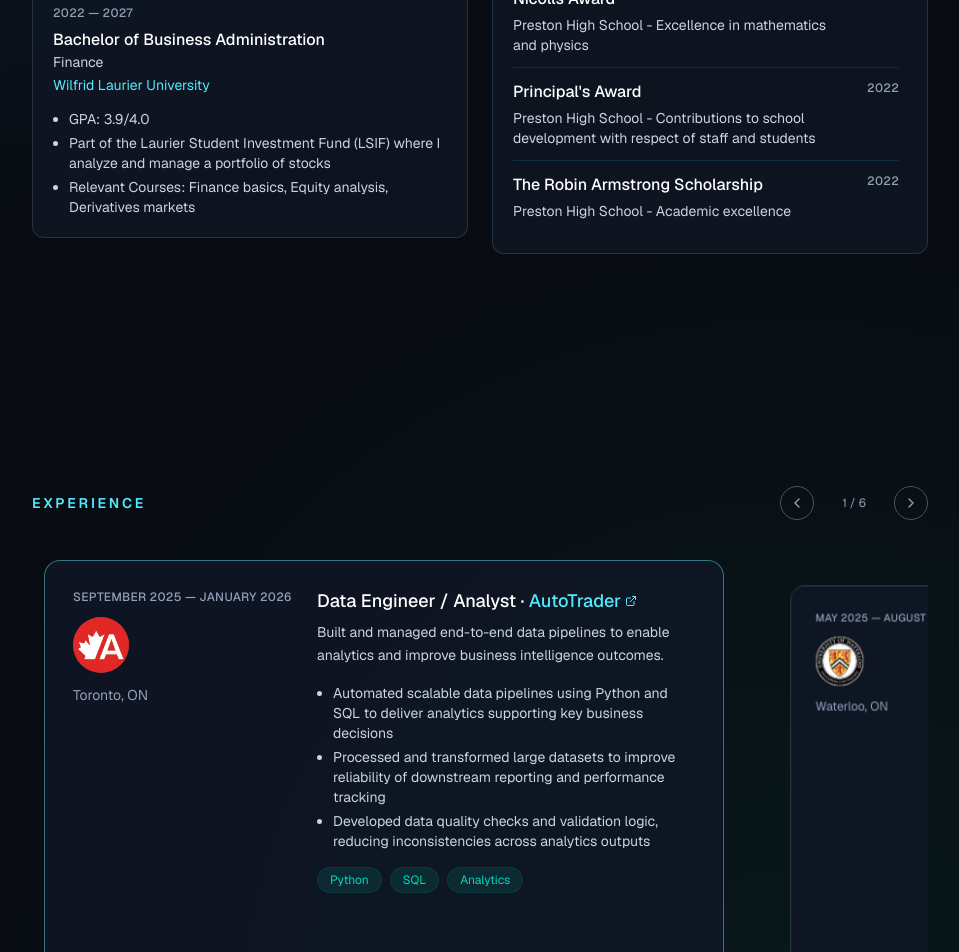
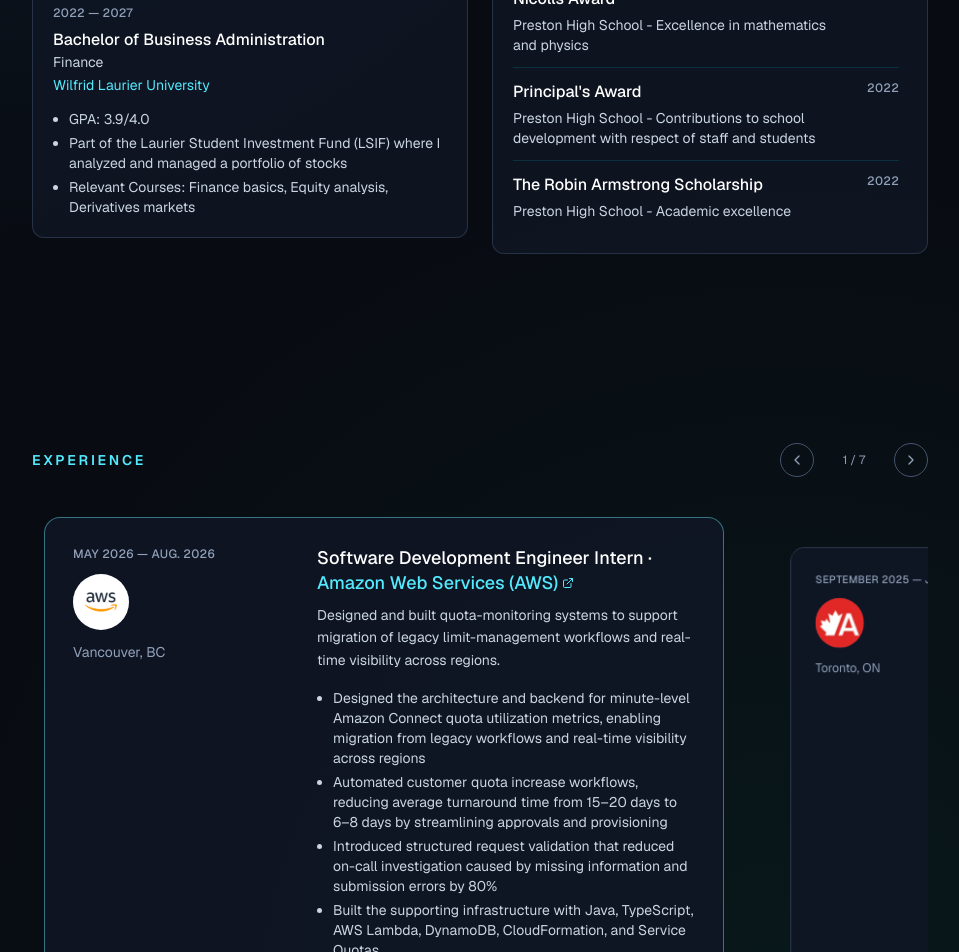
Before and after one commit to shubhampatel6103/portfolio, a Next.js app: page / in a window 1280 px wide. Shown: the part 1220-2172 px from the top of the page, without its empty margins (304-1263 px from the left). Built offline with nearby package versions, Linux system fonts and the light colour scheme.

Commit message:
update portfolio sep 8 2026

```diff
--- a/src/app/page.tsx
+++ b/src/app/page.tsx
@@ -1,7 +1,6 @@
 import Header from "@/components/header";
 import HeroSection from "@/components/heroSection";
 import EducationSection from "@/components/educationSection";
-import AboutSection from "@/components/aboutSection";
 import ExperienceSection from "@/components/experienceSection";
 import ProjectsSection from "@/components/projectsSection";
 import ScrollToTop from "@/components/scrollToTop";
--- a/src/components/educationSection.tsx
+++ b/src/components/educationSection.tsx
@@ -20,7 +20,7 @@
     period: "2022 — 2027",
     details: [
       "GPA: 3.9/4.0",
-      "Part of the Laurier Student Investment Fund (LSIF) where I analyze and manage a portfolio of stocks",
+      "Part of the Laurier Student Investment Fund (LSIF) where I analyzed and managed a portfolio of stocks",
       "Relevant Courses: Finance basics, Equity analysis, Derivatives markets",
     ],
   },
@@ -29,7 +29,7 @@
 const awards = [
   {
     name: "President's Gold Scholarship",
-    year: "2022 — 2025",
+    year: "2022 — 2026",
     description:
       "Wilfrid Laurier University - Cumulative GPA 10.5+ and 95%+ high school average",
   },
--- a/src/components/experienceSection.tsx
+++ b/src/components/experienceSection.tsx
@@ -8,6 +8,30 @@
 
 const experiences = [
   {
+    period: "May 2026 — Aug. 2026",
+    title: "Software Development Engineer Intern",
+    company: "Amazon Web Services (AWS)",
+    companyUrl: "https://aws.amazon.com",
+    location: "Vancouver, BC",
+    logoPath: "/experience/aws.png",
+    description:
+      "Designed and built quota-monitoring systems to support migration of legacy limit-management workflows and real-time visibility across regions.",
+    technologies: [
+      "Java",
+      "TypeScript",
+      "AWS Lambda",
+      "DynamoDB",
+      "CloudFormation",
+      "Service Quotas",
+    ],
+    details: [
+      "Designed the architecture and backend for minute-level Amazon Connect quota utilization metrics, enabling migration from legacy workflows and real-time visibility across regions",
+      "Automated customer quota increase workflows, reducing average turnaround time from 15–20 days to 6–8 days by streamlining approvals and provisioning",
+      "Introduced structured request validation that reduced on-call investigation caused by missing information and submission errors by 80%",
+      "Built the supporting infrastructure with Java, TypeScript, AWS Lambda, DynamoDB, CloudFormation, and Service Quotas",
+    ],
+  },
+  {
     period: "September 2025 — January 2026",
     title: "Data Engineer / Analyst",
     company: "AutoTrader",
@@ -16,11 +40,11 @@
     logoPath: "/experience/autotrader-logo.jpg",
     description:
       "Built and managed end-to-end data pipelines to enable analytics and improve business intelligence outcomes.",
-    technologies: ["Python", "SQL", "Analytics"],
+    technologies: ["Python", "SQL", "ETL", "Data Quality"],
     details: [
-      "Automated scalable data pipelines using Python and SQL to deliver analytics supporting key business decisions",
-      "Processed and transformed large datasets to improve reliability of downstream reporting and performance tracking",
-      "Developed data quality checks and validation logic, reducing inconsistencies across analytics outputs",
+      "Built optimized Python and SQL ETL pipelines processing gigabytes of data daily across 2,000+ dealerships, supporting executive analytics and operational reporting at scale",
+      "Automated a manual deployment and validation workflow, reducing end-to-end execution time from 16 hours to 15 minutes while eliminating configuration errors",
+      "Developed data quality checks and alerting to improve downstream reporting reliability and prevent invalid dealership data from reaching analysts",
     ],
   },
   {
@@ -34,9 +58,8 @@
       "Engineered static analysis tools to identify and prevent compiler-level errors in Scala applications.",
     technologies: ["Scala", "Compiler Analysis", "DAG", "Testing"],
     details: [
-      "Developed a Scala compiler analysis feature to detect and prevent global object initialization errors",
-      "Designed test suites and debugged core compiler logic, improving robustness of static analysis workflows",
-      "Applied graph-based reasoning (e.g., directed acyclic graphs) to ensure correctness and explainability of warnings",
+      "Developed a Scala compiler analysis feature to detect global object initialization issues and validate initialization safety through compiler tests and graph-based dependency analysis",
+      "Researched compiler design and grammar rules to strengthen static analysis methods and improve the correctness of compiler warnings",
     ],
   },
   {
@@ -51,15 +74,14 @@
     technologies: [
       "Next.js",
       "TypeScript",
-      "SQL",
+      "PostgreSQL",
       "Google Cloud",
       "Gemini API",
     ],
     details: [
-      "Built and deployed financial modeling tools using Next.js, TypeScript, SQL, and Google Cloud",
-      "Implemented valuation, forecasting, and capital budgeting features, reducing advisor workload by 70%+",
-      "Integrated an AI document extraction assistant using Gemini API and Cloud Functions to automate calculations",
-      "Designed scalable backend workflows and database structures to support secure client financial data and real-time tool usage",
+      "Built secure financial modeling tools using Next.js, TypeScript, PostgreSQL, and Google Cloud to support valuation, forecasting, and planning workflows",
+      "Developed an AI-powered document extraction system using Gemini API and Cloud Functions, improving parsing accuracy from 58% to 98% across financial statements",
+      "Automated document processing workflows, reducing manual review effort for certified financial advisors by over twenty hours weekly",
     ],
   },
   {
@@ -73,10 +95,8 @@
       "Built healthcare mobile app with secure connectivity to medical devices and enterprise-grade data privacy features.",
     technologies: ["Dart", "Flutter", "Android Studio", "Figma", "Canva"],
     details: [
-      "Researched technologies and tools to find the best solutions for developing an application connecting to KAT Innovation's device",
-      "Designed and prototyped the application using Figma and Canva",
-      "Implemented the application through Flutter (Dart) and Android Studio including UI/UX, back-end, user authentication, and other applicable features",
-      "Architected security aspects of multi-tenancy and privacy of medical data on the app",
+      "Led cross-functional technology decisions and drove a migration from a legacy framework to a modern stack to reduce technical debt and accelerate delivery",
+      "Advocated for higher short-term migration costs based on long-term engineering benefits, establishing a scalable foundation projected to reduce future feature effort by 40%+",
     ],
   },
   {
@@ -90,9 +110,8 @@
       "Designed Docker solutions for secure cloud infrastructure assessment and automated compliance monitoring.",
     technologies: ["Docker", "AWS", "Steampipe", "SQL", "DevOps"],
     details: [
-      "Evaluated open-source security and DevOps pipeline tools to strengthen internal cloud workflows",
-      "Developed a Docker-based integration with Steampipe to query client AWS resources using SQL",
-      "Improved infrastructure visibility by enabling faster auditing of cloud configurations and compliance checks",
+      "Designed Docker-based infrastructure for secure cloud assessments and automated compliance monitoring across client environments",
+      "Built integration with Steampipe and AWS resource queries to improve infrastructure visibility and accelerate auditing workflows",
     ],
   },
   {
@@ -112,12 +131,9 @@
       "Project Management",
     ],
     details: [
-      "Managed a team of web developers to make modifications and add features to the existing website",
-      "Coordinated website restructuring and UI/UX improvements across multiple pages and features",
-      "Conducted code reviews and ensured adherence to coding standards and best practices",
-      "Planned and prioritized development tasks, working with stakeholders to define project requirements",
-      "Oversaw testing and deployment processes to ensure quality and stability of releases",
-      "Mentored junior developers and facilitated knowledge sharing within the team",
+      "Managed a team of developers to redesign and improve the company website, aligning UI/UX with business goals and deployment quality standards",
+      "Coordinated cross-functional work, code reviews, and release planning to increase maintainability and accelerate feature delivery",
+      "Mentored junior developers and helped prioritize roadmap decisions, improving team velocity and delivery consistency",
     ],
   },
 ];
@@ -126,6 +142,7 @@
   const [activeIndex, setActiveIndex] = useState(0);
   const carouselRef = useRef<HTMLDivElement | null>(null);
   const cardRefs = useRef<Array<HTMLElement | null>>([]);
+  const activeIndexRef = useRef(0);
 
   const totalExperiences = experiences.length;
 
@@ -161,7 +178,20 @@
   };
 
   useEffect(() => {
-    scrollToIndex(activeIndex, "auto");
+    activeIndexRef.current = activeIndex;
+  }, [activeIndex]);
+
+  useEffect(() => {
+    const carousel = carouselRef.current;
+    const target = cardRefs.current[0];
+
+    if (!carousel || !target) {
+      return;
+    }
+
+    const targetLeft =
+      target.offsetLeft - (carousel.clientWidth - target.clientWidth) / 2;
+    carousel.scrollLeft = targetLeft;
   }, []);
 
   useEffect(() => {
@@ -174,7 +204,7 @@
 
     const syncActiveIndexFromScroll = () => {
       const viewportCenter = carousel.scrollLeft + carousel.clientWidth / 2;
-      let nearestIndex = activeIndex;
+      let nearestIndex = activeIndexRef.current;
       let nearestDistance = Number.POSITIVE_INFINITY;
 
       cardRefs.current.forEach((card, index) => {
@@ -190,7 +220,8 @@
         }
       });
 
-      if (nearestIndex !== activeIndex) {
+      if (nearestIndex !== activeIndexRef.current) {
+        activeIndexRef.current = nearestIndex;
         setActiveIndex(nearestIndex);
       }
     };
@@ -209,7 +240,7 @@
       }
       carousel.removeEventListener("scroll", onScroll);
     };
-  }, [activeIndex]);
+  }, []);
 
   return (
     <section
```
Also changed, not shown: public/experience/aws.png (added).
